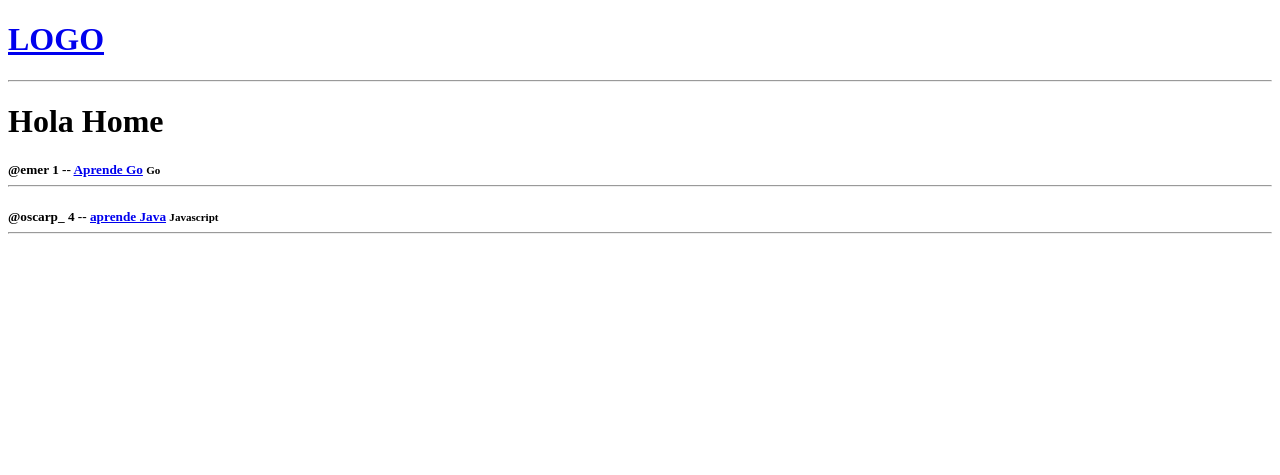
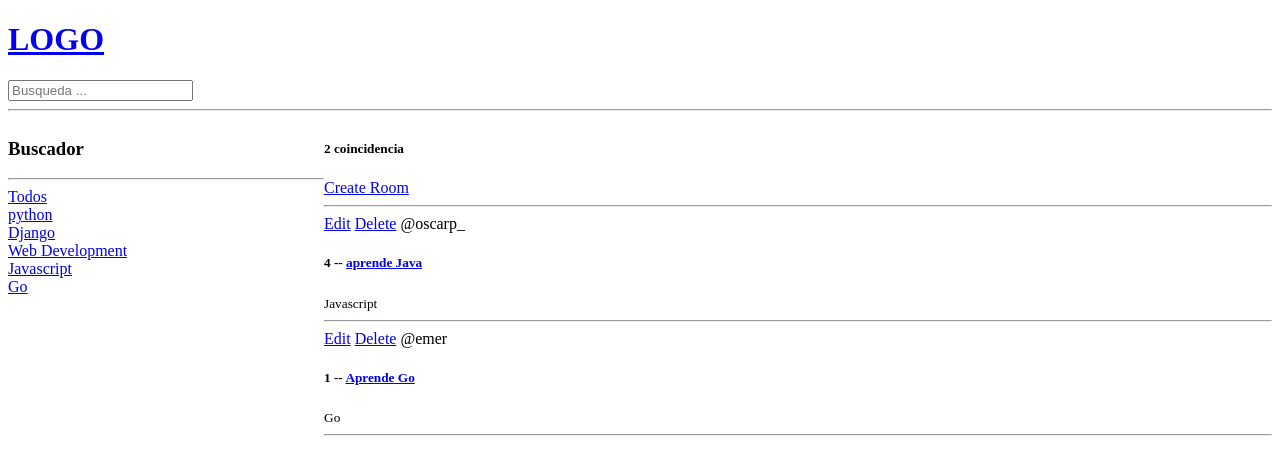
Before and after one commit to Emerson-Portugal/curso-django, a Django app: page / in a window 1280 px wide. Shown: the top 475 px of the page. Run offline with Django 4.2, Linux system fonts and the light colour scheme; data comes from the database, SQL or seed files in the repository; both versions use the stored data as it was after the commit.

Commit message:
CRUD-implementado

```diff
--- a/base/models.py
+++ b/base/models.py
@@ -15,8 +15,8 @@ topic = models.ForeignKey(Topic, on_delete=models.SET_NULL, null=True) -> Hace r
 '''
 
 
-## Temas
 
+## Buscador
 
 class Topic (models.Model):
     name = models.CharField(max_length=200)
@@ -26,7 +26,7 @@ class Topic (models.Model):
 
 
 
-
+## Temas
 
 class Room(models.Model):
     host = models.ForeignKey(User, on_delete=models.SET_NULL, null=True)
@@ -46,6 +46,18 @@ class Room(models.Model):
 
     auto_now_add=True -> Crea una instancia solo una ves creado
     '''
+
+    # vamos agregar los valor segun su orden de creacion
+    '''
+    '-updated', '-created' -> ultimo creado -> primero en la lista
+
+    'updated', 'created' -> ultimo creado -> ultimo en la lista
+    '''
+
+
+    class Meta:
+        ordering = ['-updated', '-created']
+
     def __str__(self):
         return self.name
 
--- a/base/templates/base/home.html
+++ b/base/templates/base/home.html
@@ -1,18 +1,46 @@
 {% extends 'main.html' %} {% block content %}
-<h1>Hola Home</h1>
 
-<div>
+<style>
+  .home-container {
+    display: grid;
+    grid-template-columns: 1fr 3fr;
+  }
+</style>
+
+<div class="home-container">
   <div>
-    {% for room in rooms %}
+    <h3>Buscador</h3>
+    <hr />
+
     <div>
-      <h5>
+      <a href="{% url 'home' %}">Todos</a>
+    </div>
+
+    {% for topic in topics %}
+    <div>
+      <a href="{% url 'home' %}?q={{topic.name}}">{{topic.name}}</a>
+    </div>
+    {%endfor%}
+  </div>
+
+  <div>
+    <h5>{{room_count}} coincidencia</h5>
+    <a href="{% url 'create-room' %}">Create Room</a>
+    <hr />
+    <div>
+      {% for room in rooms %}
+      <div>
+        <a href="{% url 'update-room'  room.id %}">Edit</a>
+        <a href="{% url 'delete-room'  room.id %}">Delete</a>
         <span>@{{room.host.username}}</span>
-        {{room.id}} -- <a href="{% url 'room' room.id%}"> {{room.name}}</a>
+        <h5>
+          {{room.id}} -- <a href="{% url 'room' room.id %}"> {{room.name}}</a>
+        </h5>
         <small>{{room.topic.name}}</small>
         <hr />
-      </h5>
+      </div>
+      {%endfor%}
     </div>
-    {%endfor%}
   </div>
 </div>
 
--- a/base/urls.py
+++ b/base/urls.py
@@ -6,5 +6,10 @@ from . import views
 
 urlpatterns = [
     path('', views.home, name="home"),
-    path('room/<str:pk>/', views.room, name="room")
+    path('room/<str:pk>/', views.room, name="room"),
+    path('create-room/', views.createRoom , name="create-room"),
+    path('update-room/<str:pk>/', views.updateRoom , name="update-room"),
+    path('delete-room/<str:pk>/', views.deleteRoom , name="delete-room")
+
+
 ]
--- a/base/views.py
+++ b/base/views.py
@@ -1,5 +1,8 @@
-from django.shortcuts import render
-from .models import Room
+from django.shortcuts import render, redirect
+from django.db.models import Q
+from .models import Room,Topic
+from .forms import RoomForm
+
 #from django.http import HttpResponse
 # Create your views here.
 
@@ -12,8 +15,19 @@ from .models import Room
 # ]
 
 def home(requst):
-    rooms = Room.objects.all()
-    context = {'rooms':rooms}
+
+    q = requst.GET.get('q') if requst.GET.get('q') != None else ''
+    ## filtrado para el sistema de busqueda
+    rooms = Room.objects.filter(
+        Q(topic__name__icontains=q) |
+        Q(name__icontains=q) |
+        Q(description__icontains=q)
+        )
+
+    topics = Topic.objects.all()
+    room_count = rooms.count()
+
+    context = {'rooms':rooms, 'topics': topics, 'room_count':room_count}
     return render(requst, "base/home.html",context )
 
 def room(requst, pk):
@@ -25,3 +39,43 @@ def room(requst, pk):
     room = Room.objects.get(id=pk)
     context = {'room': room}
     return render(requst, "base/room.html",context)
+
+## Implementacion CRUD
+
+# Se ha implementado la funcion createRoom -> se encarga de crear los Room
+
+def createRoom(requst):
+    form = RoomForm()
+    if requst.method == 'POST':
+        form = RoomForm(requst.POST)
+        if form.is_valid():
+            form.save()
+            return redirect('home')
+    context = {'form': form}
+    return render(requst, "base/room_form.html",context )
+
+# Se ha implementado la funcion updateRoom -> se encarga de actualizar los Room
+
+def updateRoom(requst, pk):
+    room = Room.objects.get(id=pk)
+    form = RoomForm(instance=room)
+
+
+    if requst.method == 'POST':
+        form = RoomForm(requst.POST, instance=room)
+        if form.is_valid():
+            form.save()
+            return redirect('home')
+
+
+    context = { 'form': form}
+    return render(requst, 'base/room_form.html', context)
+
+## Se va crear una funcion para eliminar las tablas creadas
+
+def deleteRoom(requst, pk):
+    room = Room.objects.get(id=pk)
+    if requst.method == 'POST':
+        room.delete()
+        return redirect('home')
+    return render(requst, 'base/delete.html', {'obj': room})
--- a/templates/navbar.html
+++ b/templates/navbar.html
@@ -1,4 +1,9 @@
 <a href="/">
-    <h1>LOGO</h1>
+  <h1>LOGO</h1>
 </a>
-<hr>
+
+<form action="{% url 'home' %}">
+  <input type="text" name="q" placeholder="Busqueda ..." />
+</form>
+
+<hr />
```
Also changed, not shown: base/forms.py (added, +11 -0 lines), base/templates/base/delete.html (added, +11 -0 lines), base/templates/base/room_form.html (+8 -0 lines), db.sqlite3.
